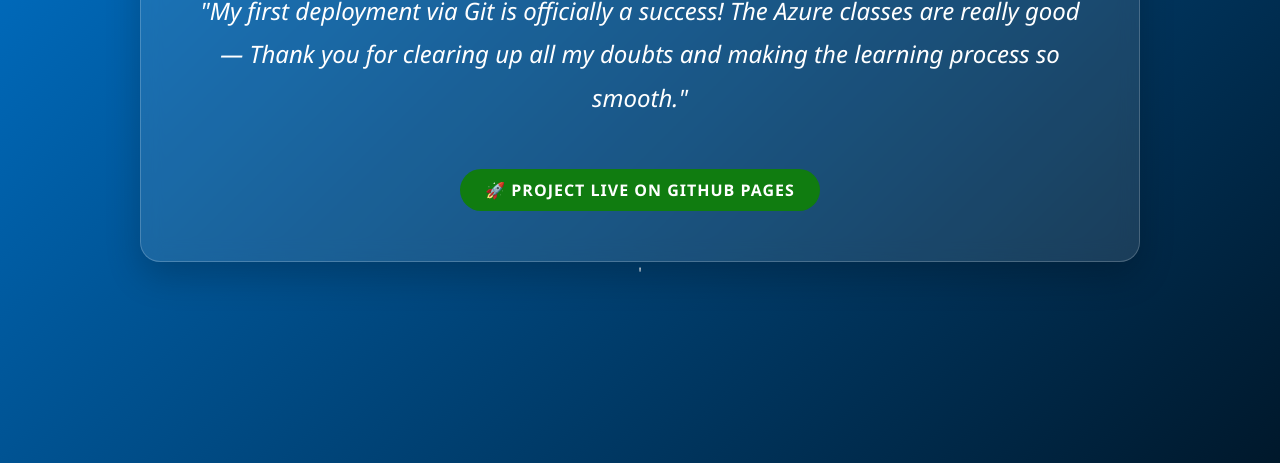
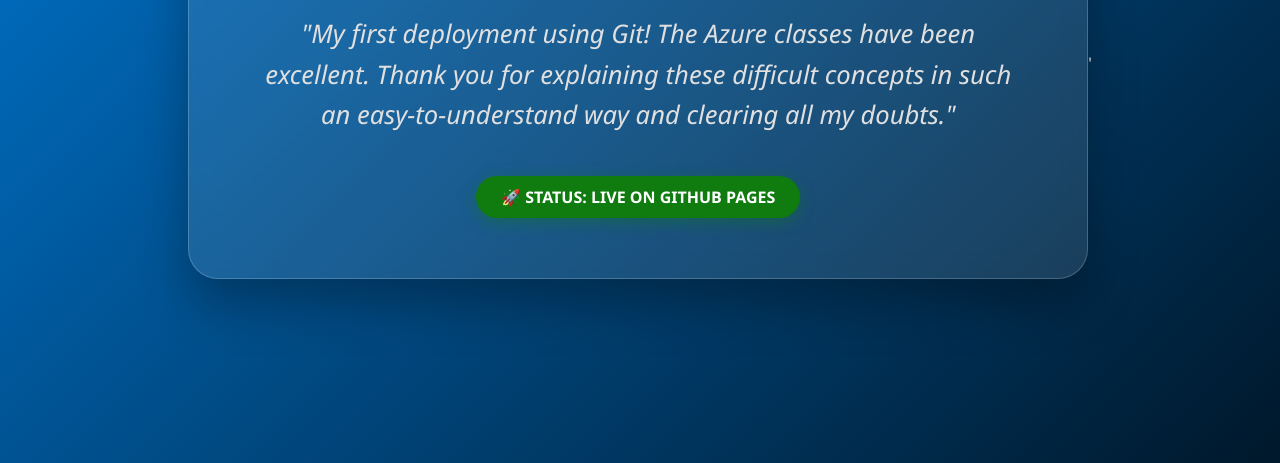
Before and after one commit to sravyaj9/fg-demo-azure-git, a plain HTML site: page index.html in a window 1280 px wide. Shown: the part 337-800 px from the top of the page. Drawn offline with Linux system fonts and the light colour scheme.

Commit message:
updated with feedback

```diff
--- a/index.html
+++ b/index.html
@@ -3,67 +3,55 @@
 <head>
     <meta charset="UTF-8">
     <meta name="viewport" content="width=device-width, initial-scale=1.0">
-    <title>My Cloud Learning Journey</title>
+    <title>My Cloud Portfolio</title>
     <style>
         * { margin: 0; padding: 0; box-sizing: border-box; }
         body {
-            font-family: "Segoe UI", Roboto, Helvetica, Arial, sans-serif;
+            font-family: "Segoe UI", Tahoma, sans-serif;
             background: linear-gradient(135deg, #0078d4 0%, #00182b 100%);
             color: white;
-            min-height: 100vh;
+            height: 100vh;
             display: flex;
-            flex-direction: column;
             justify-content: center;
             align-items: center;
-            padding: 40px;
-        }
-        .hero-section {
-            width: 100%;
-            max-width: 1000px;
             text-align: center;
         }
-        h1 { font-size: 3.5rem; margin-bottom: 20px; text-shadow: 2px 2px 10px rgba(0,0,0,0.3); }
-        .content-box {
+        .container {
+            width: 90%;
+            max-width: 900px;
             background: rgba(255, 255, 255, 0.1);
-            backdrop-filter: blur(10px);
-            padding: 50px;
-            border-radius: 20px;
+            backdrop-filter: blur(12px);
+            padding: 60px;
+            border-radius: 30px;
             border: 1px solid rgba(255, 255, 255, 0.2);
-            box-shadow: 0 15px 35px rgba(0,0,0,0.2);
-            width: 100%;
+            box-shadow: 0 25px 50px rgba(0,0,0,0.3);
         }
-        .journey-text {
-            font-size: 1.5rem;
-            line-height: 1.8;
+        h1 { font-size: 3.5rem; margin-bottom: 30px; letter-spacing: -1px; }
+        .message {
+            font-size: 1.6rem;
+            line-height: 1.6;
             font-style: italic;
-            margin-bottom: 30px;
+            margin-bottom: 40px;
+            color: #e0e0e0;
         }
-        .status-bar {
+        .highlight {
             background: #107c10;
-            color: white;
-            display: inline-block;
             padding: 10px 25px;
             border-radius: 50px;
             font-weight: bold;
-            letter-spacing: 1px;
-            margin-top: 20px;
+            display: inline-block;
+            box-shadow: 0 4px 15px rgba(16, 124, 16, 0.4);
         }
-        footer {
-            margin-top: 50px;
-            font-size: 1rem;
-            opacity: 0.7;
-        }
+        .footer-note { margin-top: 40px; opacity: 0.6; font-size: 0.9rem; }
     </style>
 </head>
 <body>
-    <div class="hero-section">
-        <h1>Free gurukul  Azure  Basics</h1>
-        <div class="content-box">
-            <p class="journey-text">
-                "My first deployment via Git is officially a success! The Azure classes are really good— Thank you for clearing up all my doubts and making the learning process so smooth."
-            </p>
-            <div class="status-bar">🚀 PROJECT LIVE ON GITHUB PAGES</div>
-        </div>
+    <div class="container">
+        <h1>Thank you sir!</h1>
+        <p class="message">
+            "My first deployment using Git! The Azure classes have been excellent. Thank you for explaining these difficult concepts in such an easy-to-understand way and clearing all my doubts."
+        </p>
+        <div class="highlight">🚀 STATUS: LIVE ON GITHUB PAGES</div>
 
     </div>
 </body>
```
